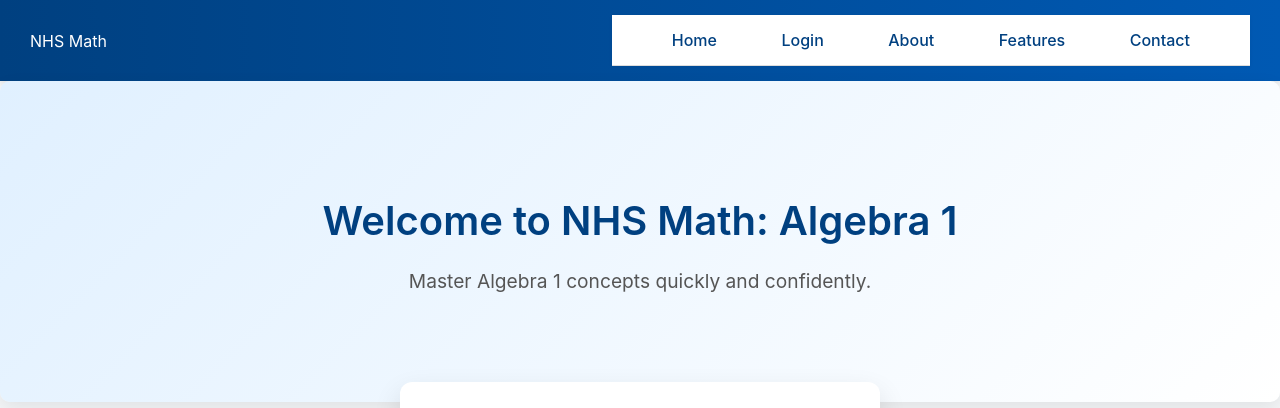
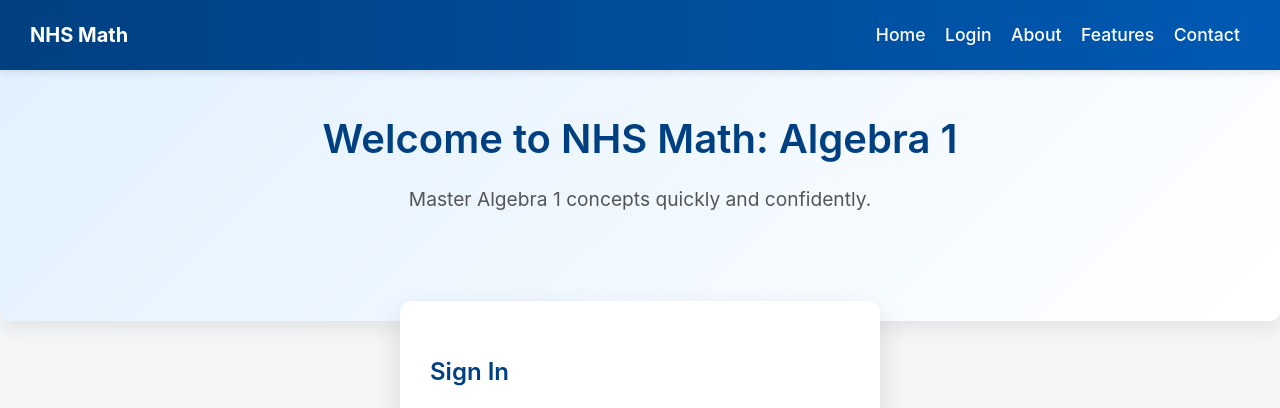
Before and after one commit to ryan-hyn/nhs-math, a Flask app: page /login in a window 1280 px wide. Shown: the top 408 px of the page. Run offline with Flask 3, Linux system fonts and the light colour scheme.

Commit message:
V1.5 Landing Top Nav Bar Update

```diff
--- a/app/static/style.css
+++ b/app/static/style.css
@@ -33,44 +33,57 @@ h1, h2, h3, h4, h5, h6 {
     line-height: 1.3;
 }
 
-/* ------------------- HEADER ------------------- */
-header {
+/* ==========================
+   STICKY TOP NAVBAR
+========================== */
+
+#top-nav {
+    position: fixed;
+    top: 0;
+    left: 0;
+    width: 100%;
+    height: 70px;
+
     background: linear-gradient(90deg, #004080, #0059b3);
     color: white;
-    padding: 15px 30px;
+
     display: flex;
+    align-items: center;
     justify-content: space-between;
-    align-items: center;
+
+    padding: 0 30px;
+    z-index: 1000;
+
     box-shadow: 0 2px 8px rgba(0,0,0,0.1);
-}
-header a {
-    color: white;
-    margin-left: 20px;
-    font-weight: 500;
+    box-sizing: border-box;
 }
 
-/* ------------------- NAVIGATION ------------------- */
-nav {
-    background-color: #ffffff;
-    border-bottom: 1px solid #ddd;
-    padding: 12px 30px;
-    box-shadow: 0 1px 4px rgba(0,0,0,0.05);
+#top-nav .logo {
+    color: white;
+    font-size: 20px;
+    font-weight: 700;
 }
 
-nav a {
-    color: #004080;
+#top-nav .top-menu a {
+    color: white;
+    margin-left: -5px;
     font-weight: 500;
-    margin-right: 20px;
+    font-size: 1.1rem;
+    text-decoration: none;
     padding: 6px 10px;
     border-radius: 5px;
     transition: background-color 0.2s, color 0.2s;
 }
 
-nav a:hover {
-    background-color: #004080;
-    color: white;
+#top-nav .top-menu a:hover {
+    background-color: white;
+    color: #004080;
 }
 
+/* Wrapper padding so content isn't hidden behind navbar */
+#wrapper {
+    padding-top: 90px;
+}
 /* ------------------- HERO SECTION ------------------- */
 .hero, .unit-hero {
     background: linear-gradient(135deg, #e0f0ff 0%, #ffffff 100%);
@@ -430,22 +443,3 @@ footer {
         font-size: 1rem;
     }
 }
-/* ===============================
-   HYPERSPACE OVERRIDES
-   =============================== */
-
-.hyperspace nav {
-    background: none;
-    border: none;
-    box-shadow: none;
-}
-
-.hyperspace a {
-    color: inherit;
-    text-decoration: none;
-}
-
-.hyperspace header,
-.hyperspace footer {
-    display: none;
-}
```
